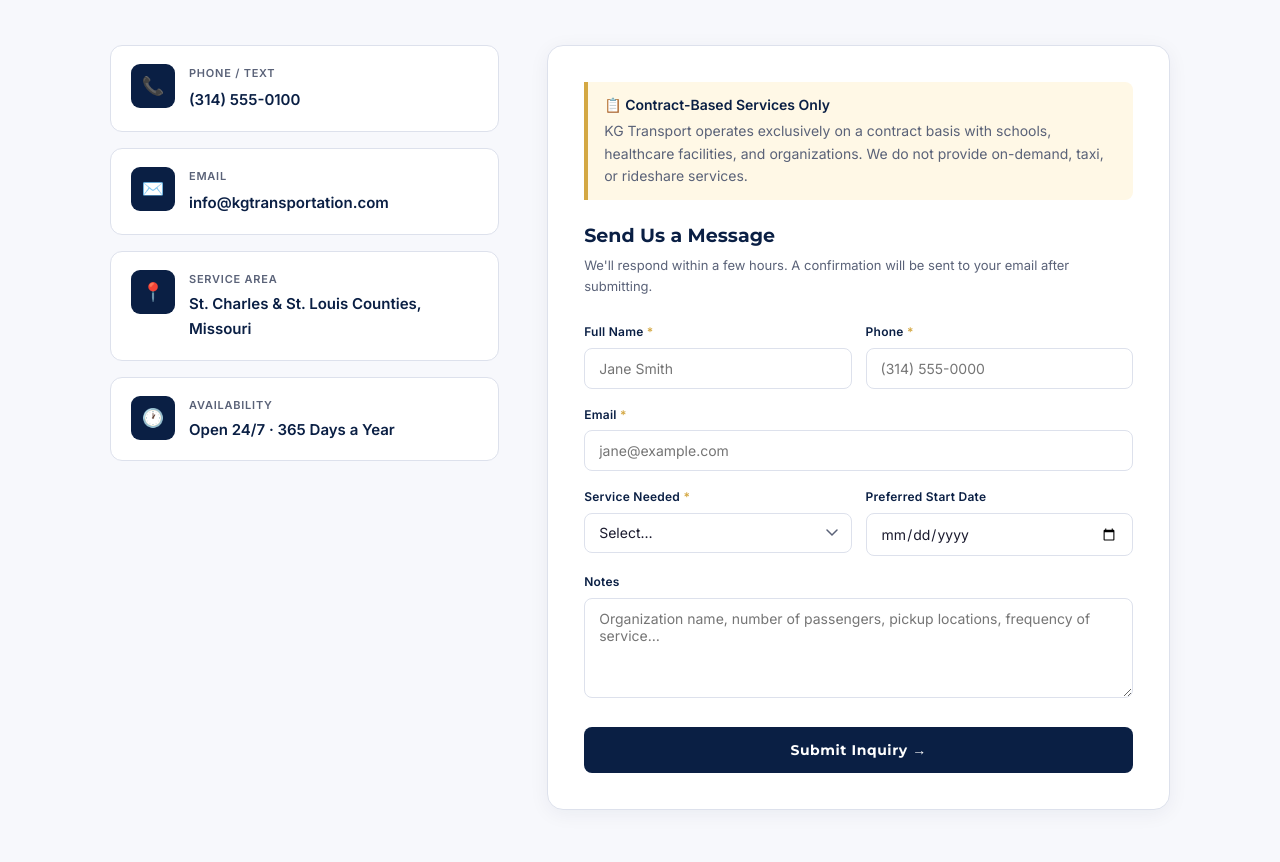
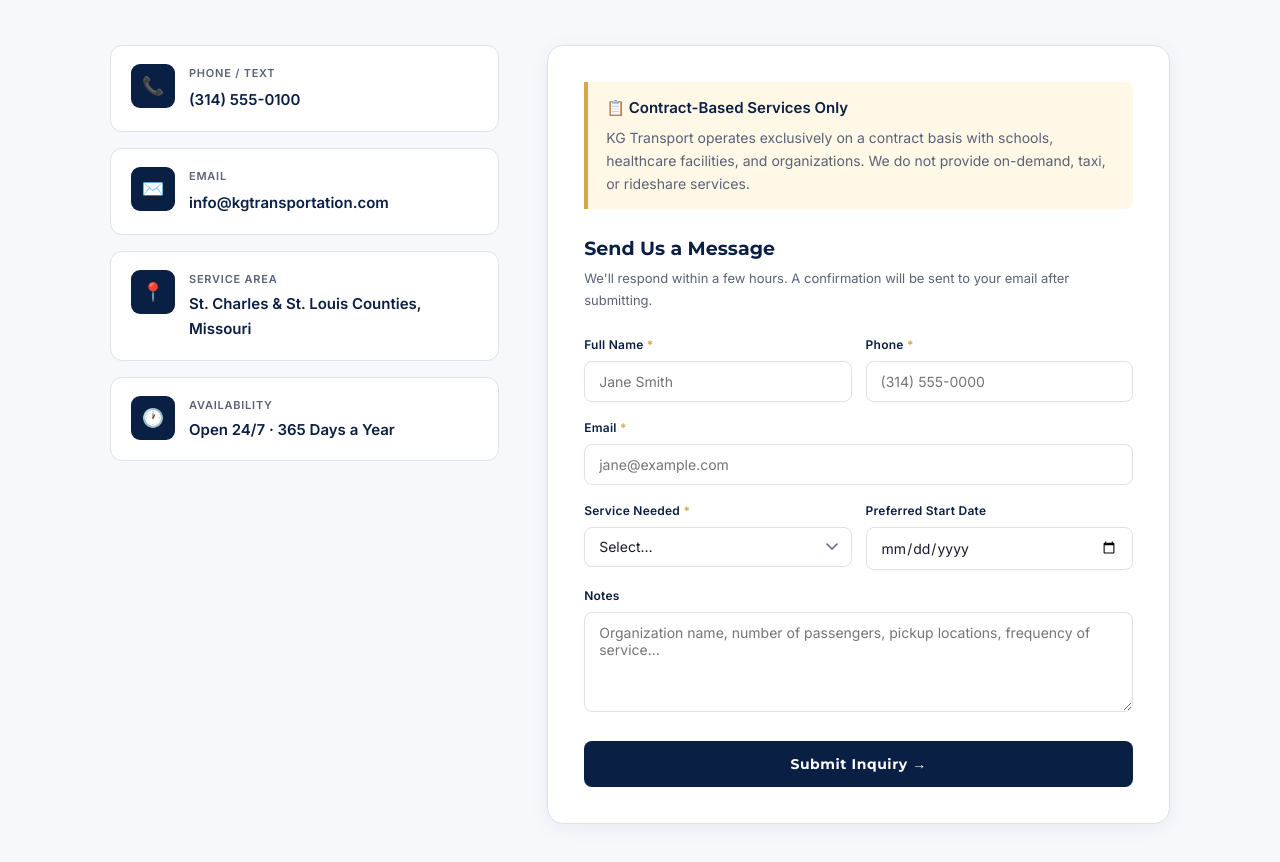
Before and after one commit to Abiy1702-cloud/Yagi-project, a website: page public/index.html in a window 1280 px wide. Shown: the part 5039-5901 px from the top of the page. Drawn offline with Linux system fonts and the light colour scheme.

Commit message:
final bug fix

```diff
--- a/public/index.html
+++ b/public/index.html
@@ -239,6 +239,15 @@
     .form-wrap {
       background: var(--white); border: 1px solid var(--border); border-radius: 16px;
       padding: 36px; box-shadow: 0 4px 20px rgba(10,31,68,.06);
+      scroll-margin-top: 90px; /* offset for sticky nav so notice isn't hidden behind it */
+    }
+    .contract-notice {
+      background: #fff8e6; border-left: 4px solid var(--gold);
+      border-radius: 0 8px 8px 0; padding: 14px 18px; margin-bottom: 24px;
+      font-size: 14px; color: var(--muted); line-height: 1.65;
+    }
+    .contract-notice strong {
+      color: var(--navy); display: block; margin-bottom: 5px; font-size: 15px;
     }
     .form-wrap h3 { font-family: 'Montserrat', sans-serif; font-size: 19px; font-weight: 700; color: var(--navy); margin-bottom: 4px; }
     .form-wrap .sub { font-size: 13px; color: var(--muted); margin-bottom: 24px; }
@@ -307,7 +316,7 @@
       .stats-row { grid-template-columns: repeat(2, 1fr); }
       .hero { min-height: 70vh; }
       section { padding: 56px 6%; }
-      .form-wrap { padding: 24px; }
+      .form-wrap { padding: 20px; scroll-margin-top: 90px; }
       .footer-top { flex-direction: column; gap: 24px; }
     }
     @media (max-width: 420px) {
@@ -576,8 +585,8 @@
         </div>
       </div>
       <div class="form-wrap" id="request-form">
-        <div style="background:#fff8e6;border-left:4px solid var(--gold);border-radius:0 8px 8px 0;padding:12px 16px;margin-bottom:20px;font-size:14px;color:var(--muted);line-height:1.6">
-          <strong style="color:var(--navy);display:block;margin-bottom:4px">📋 Contract-Based Services Only</strong>
+        <div class="contract-notice">
+          <strong>📋 Contract-Based Services Only</strong>
           KG Transport operates exclusively on a contract basis with schools, healthcare facilities, and organizations. We do not provide on-demand, taxi, or rideshare services.
         </div>
         <h3>Send Us a Message</h3>
```
